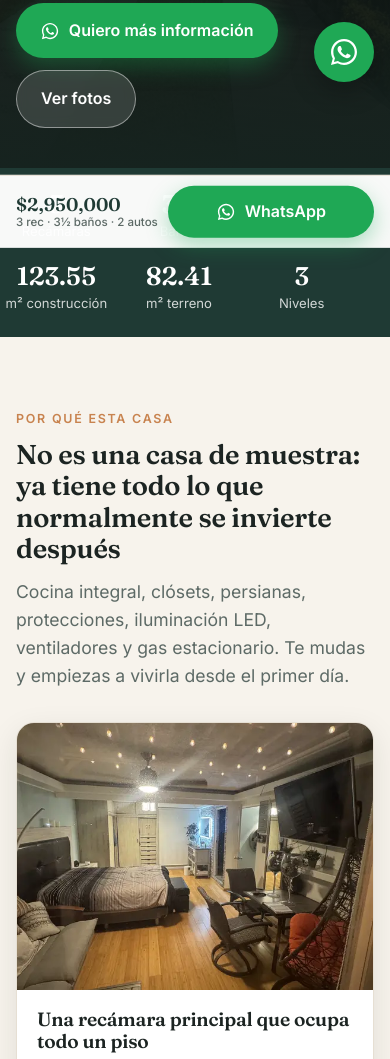
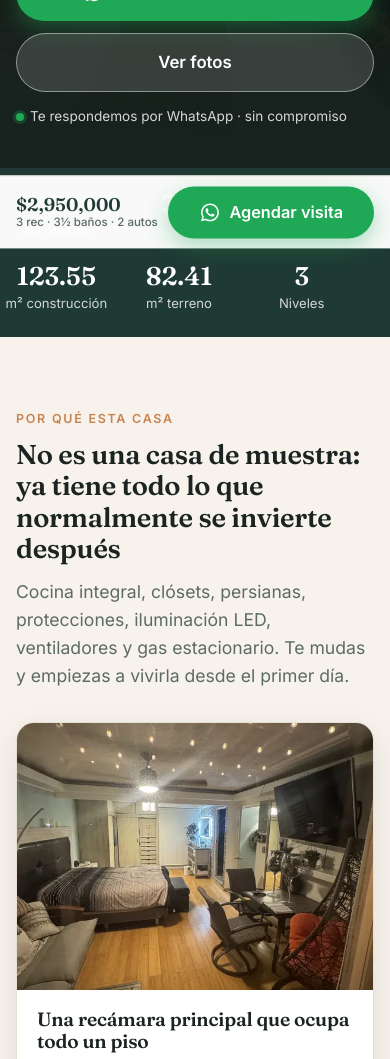
Before and after one commit to MarketingJebla/Experimento1, a plain HTML site: page index.html in a window 390 px wide. Shown: the part 676-1735 px from the top of the page. Drawn offline with Linux system fonts and the light colour scheme.

Commit message:
UX movil: un solo CTA fijo de WhatsApp

```diff
--- a/index.html
+++ b/index.html
@@ -172,7 +172,18 @@ footer{padding:36px 0 120px;font-size:.82rem;color:var(--muted);text-align:cente
 .mobile-bar .mb-price small{display:block;font:500 .72rem Inter,sans-serif;color:var(--muted)}
 .mobile-bar .btn{flex:1;padding:13px 16px}
 @media(min-width:760px){.mobile-bar{display:none}}
-@media(max-width:759px){.float-wa{bottom:86px}}
+@media(max-width:759px){
+  .float-wa{display:none}
+  .topbar .btn{display:none}
+  body{padding-bottom:calc(84px + env(safe-area-inset-bottom))}
+  .hero-ctas .btn{flex:1 1 100%;min-height:56px;font-size:1.05rem}
+  .cta-actions .btn{width:100%;min-height:54px}
+}
+.mobile-bar.hide-near-cta{transform:translateY(110%)}
+.mobile-bar .btn{min-height:52px;font-size:1.02rem;white-space:nowrap}
+.mobile-bar .wa-ico{width:22px;height:22px}
+.hero-note{flex-basis:100%;margin:2px 0 0;font-size:.85rem;color:rgba(255,255,255,.82);display:flex;align-items:center;gap:6px}
+.hero-note::before{content:"";width:8px;height:8px;border-radius:50%;background:var(--wa);box-shadow:0 0 0 3px rgba(31,168,85,.25)}
 
 /* Lightbox */
 .lb{position:fixed;inset:0;z-index:60;background:rgba(10,14,13,.95);display:none;flex-direction:column;align-items:center;justify-content:center;padding:16px}
@@ -218,6 +229,7 @@ fbq('track','PageView');
       <div class="hero-ctas">
         <a class="btn btn-wa wa-link" data-msg="info" href="#" target="_blank" rel="noopener"><svg class="wa-ico"><use href="#wa"/></svg>Quiero más información</a>
         <a class="btn btn-ghost" href="#galeria">Ver fotos</a>
+        <p class="hero-note">Te respondemos por WhatsApp · sin compromiso</p>
       </div>
     </div>
   </section>
@@ -464,7 +476,7 @@ fbq('track','PageView');
 
 <div class="mobile-bar" id="mobileBar">
   <div class="mb-price">$2,950,000<small>3 rec · 3½ baños · 2 autos</small></div>
-  <a class="btn btn-wa wa-link" data-msg="info" href="#" target="_blank" rel="noopener"><svg class="wa-ico"><use href="#wa"/></svg>WhatsApp</a>
+  <a class="btn btn-wa wa-link" data-msg="visita" href="#" target="_blank" rel="noopener" aria-label="Agendar visita por WhatsApp"><svg class="wa-ico"><use href="#wa"/></svg>Agendar visita</a>
 </div>
 
 <div class="lb" id="lb" role="dialog" aria-modal="true" aria-label="Foto ampliada">
@@ -539,6 +551,15 @@ fbq('track','PageView');
     mb.classList.toggle('show', y > h);
   }
   window.addEventListener('scroll', onScroll, {passive:true}); onScroll();
+  if ('IntersectionObserver' in window) {
+    var near = new Set();
+    var ioCta = new IntersectionObserver(function(es){
+      es.forEach(function(en){ en.isIntersecting ? near.add(en.target) : near.delete(en.target); });
+      mb.classList.toggle('hide-near-cta', near.size > 0);
+    }, {threshold: 0.15});
+    ['contacto'].forEach(function(id){ var el = document.getElementById(id); if (el) ioCta.observe(el); });
+    var ft = document.querySelector('footer'); if (ft) ioCta.observe(ft);
+  }
 
   // Tabs
   var tabs = document.querySelectorAll('.tab');
```
